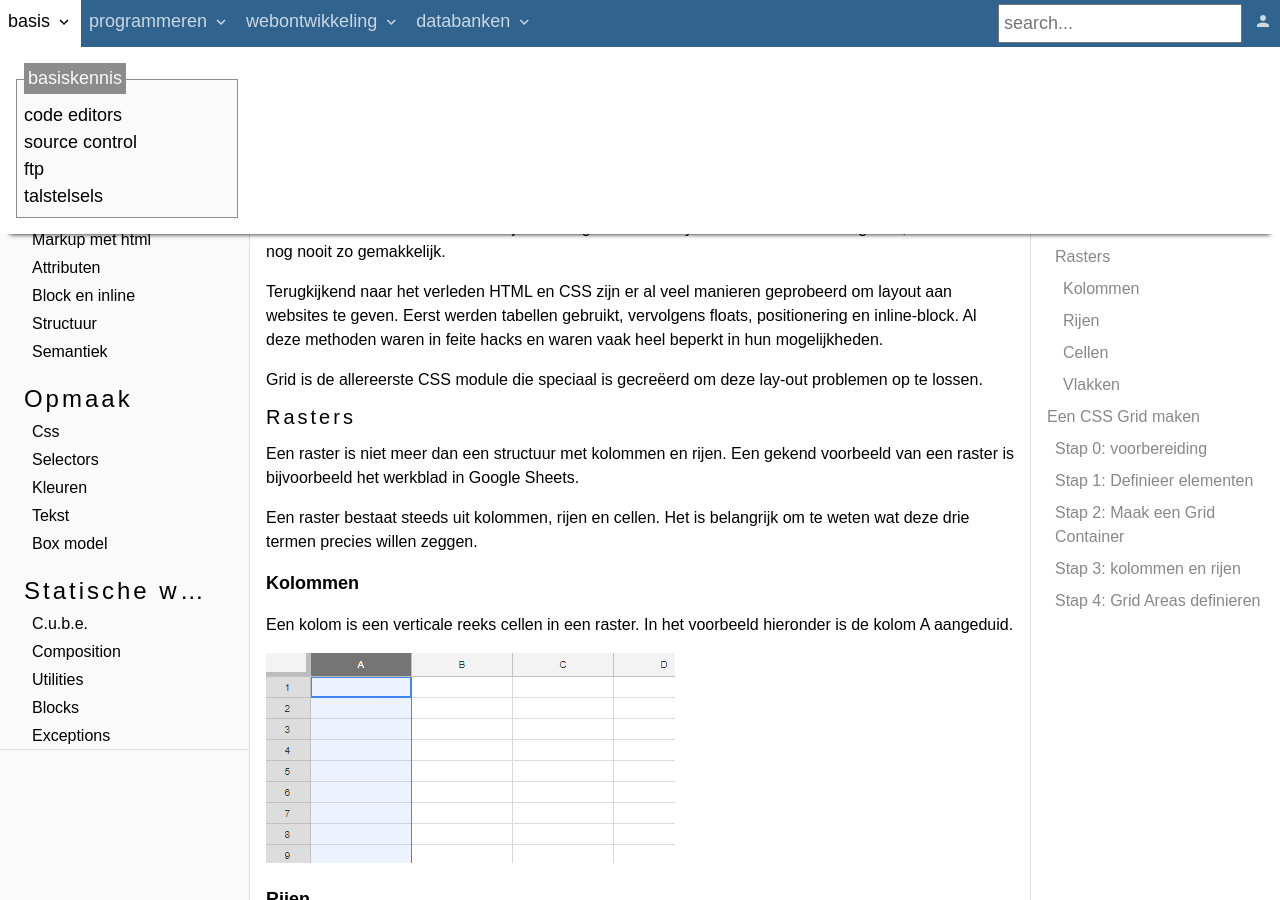
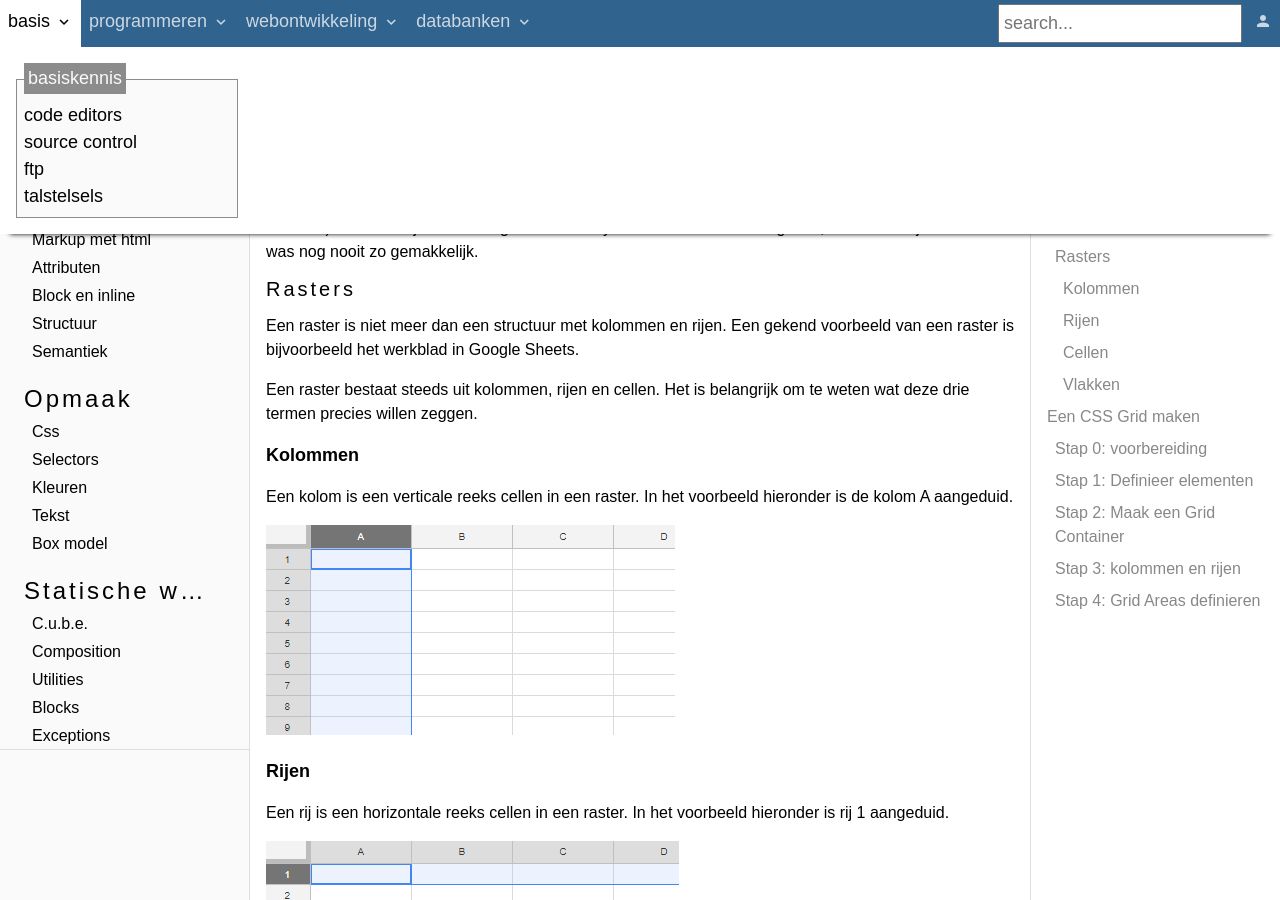
Before and after one commit to T-INFORMATICA/t-informatica.github.io, a Jekyll site: the page built from _courses/webontwikkeling/statische-websites/css-grid.md, in a window 1280 px wide and 900 px high. Built offline with Jekyll 4.4.1, drawn with Linux system fonts in a browser that asks for light colours; comment, search, counter and statistics services are not loaded.

Commit message:
Update css-grid.md

```diff
--- a/_courses/webontwikkeling/statische-websites/css-grid.md
+++ b/_courses/webontwikkeling/statische-websites/css-grid.md
@@ -6,11 +6,7 @@ description:
 
 ## Inleiding
 
-CSS Grid is een systeem in CSS dat gemaakt is om de manier waarop een website van layout wordt voorzien te veranderen. CSS is altijd de taal geweest om layout aan een website te geven, maar dit was nog nooit zo gemakkelijk.
-
-Terugkijkend naar het verleden HTML en CSS zijn er al veel manieren geprobeerd om layout aan websites te geven. Eerst werden tabellen gebruikt, vervolgens floats, positionering en inline-block. Al deze methoden waren in feite hacks en waren vaak heel beperkt in hun mogelijkheden.
-
-Grid is de allereerste CSS module die speciaal is gecreëerd om deze lay-out problemen op te lossen.
+CSS Grid is een systeem dat een website voorziet van een twee-dimensionale layout (horizontaal én verticaal). CSS is altijd al de taal geweest om layout aan een website te geven, maar dankzij CSS Grid was nog nooit zo gemakkelijk.
 
 
 ### Rasters
@@ -20,7 +16,7 @@ Een raster is niet meer dan een structuur met kolommen en rijen. Een gekend voor
 Een raster bestaat steeds uit kolommen, rijen en cellen. Het is belangrijk om te weten wat deze drie termen precies willen zeggen.
 
 
-<!--<img src="{{ site.baseurl }}/assets/img/css-grid-1.png" alt="" style="height: auto; max-width: 100%">-->
+<!-- <img src="{{ site.baseurl }}/assets/img/css-grid-1.png" alt="" style="height: auto; max-width: 100%"> -->
 
 
 #### Kolommen
```
